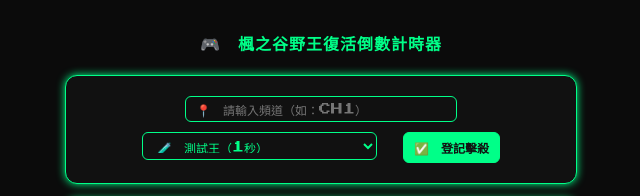
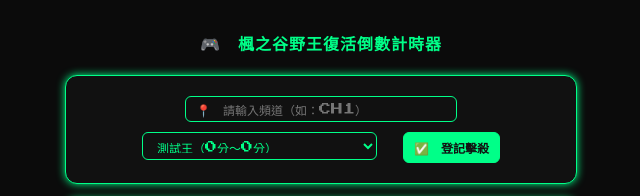
Before and after one commit to SamZhuuu/boss-timer, a plain HTML site: page index.html in a window 1280 px wide. Shown: the top 196 px of the page, 319-959 px from the left. Drawn offline with Linux system fonts and the light colour scheme.

Commit message:
Add files via upload

```diff
--- a/index.html
+++ b/index.html
@@ -84,23 +84,25 @@
   <div class="section">
     <input type="text" id="channel" placeholder="📍 請輸入頻道（如：CH1）">
     <select id="boss">
-<option value="測試王|0.01|0.01">🧪 測試王（1秒）</option>
+<option value="測試王|0|0">測試王（0分～0分）</option>
 <option value="黑輪王|780|1020">黑輪王（780分～1020分）</option>
+<option value="九尾妖狐|210|570">九尾妖狐（210分～570分）</option>
 <option value="巴洛古|405|540">巴洛古（405分～540分）</option>
-<option value="九尾妖狐|210|570">九尾妖狐（210分～570分）</option>
-<option value="厄運死神|45|105">厄運死神（45分～105分）</option>
-<option value="殭屍蘑菇王|195|225">殭屍蘑菇王（195分～225分）</option>
-<option value="沼澤巨鱷|90|105">沼澤巨鱷（90分～105分）</option>
-<option value="雪山魔女|158|180">雪山魔女（158分～180分）</option>
 <option value="書生幽靈|150|300">書生幽靈（150分～300分）</option>
 <option value="蘑菇王|210|240">蘑菇王（210分～240分）</option>
+<option value="殭屍蘑菇王|195|225">殭屍蘑菇王（195分～225分）</option>
+<option value="雪山魔女|158|180">雪山魔女（158分～180分）</option>
+<option value="葛雷金剛|105|135">葛雷金剛（105分～135分）</option>
+<option value="厄運死神|45|105">厄運死神（45分～105分）</option>
+<option value="沼澤巨鱷|90|105">沼澤巨鱷（90分～105分）</option>
+<option value="艾利傑|60|90">艾利傑（60分～90分）</option>
 <option value="咕咕鐘|68|90">咕咕鐘（68分～90分）</option>
+<option value="雪毛怪人|45|68">雪毛怪人（45分～68分）</option>
 <option value="冥界幽靈|45|60">冥界幽靈（45分～60分）</option>
 <option value="巨居蟹|45|60">巨居蟹（45分～60分）</option>
 <option value="殭屍猴王|38|45">殭屍猴王（38分～45分）</option>
 <option value="樹妖王|23|30">樹妖王（23分～30分）</option>
 <option value="紅寶王|23|30">紅寶王（23分～30分）</option>
-<option value="雪毛怪人|45|68">雪毛怪人（45分～68分）</option>
 </select>
     <button onclick="registerKill()">✅ 登記擊殺</button>
   </div>
```
